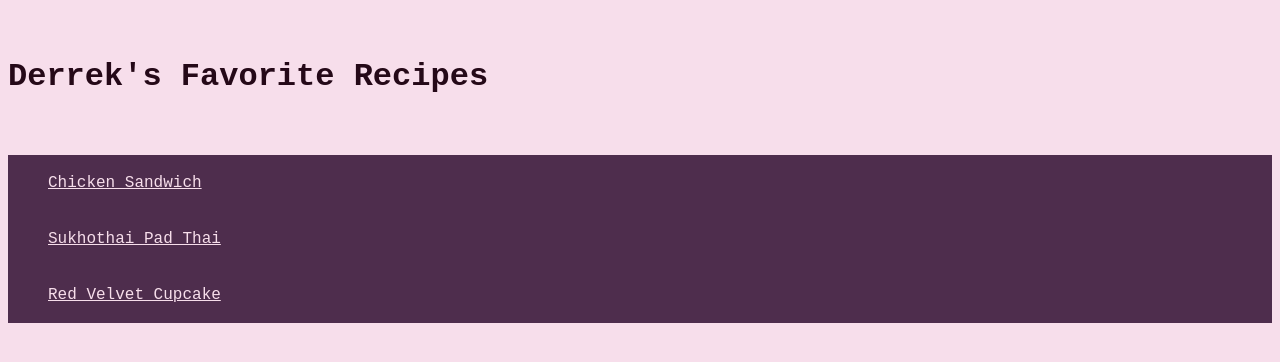
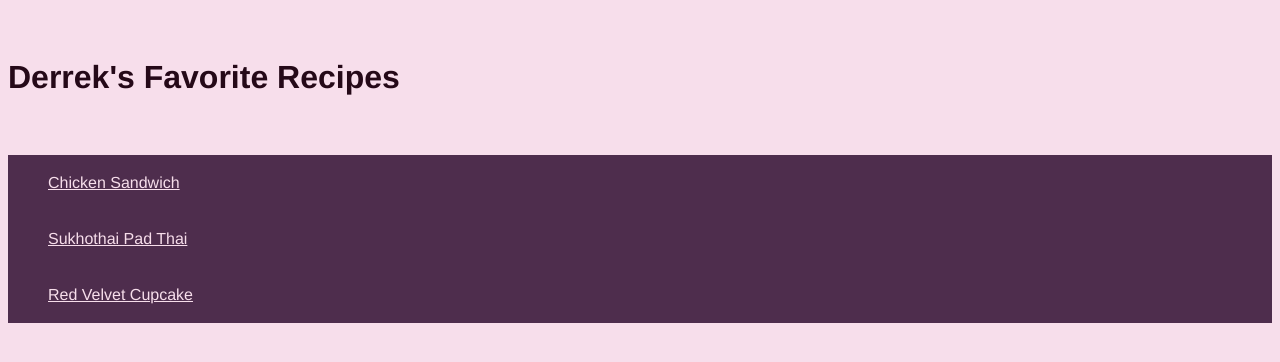
Before and after one commit to derrekcoleman/odin-recipes, a plain HTML site: page index.html in a window 1280 px wide. Drawn offline with Linux system fonts and the light colour scheme.

Commit message:
Equivocate on font choice

```diff
--- a/css/style.css
+++ b/css/style.css
@@ -1,5 +1,5 @@
 body {
-  font-family: 'Courier New', Courier, monospace;
+  font-family: 'Franklin Gothic Medium', 'Arial Narrow', Arial, sans-serif;
   line-height: 3.5;
   color: #250918;
   background-color: #f7deeb;
```
